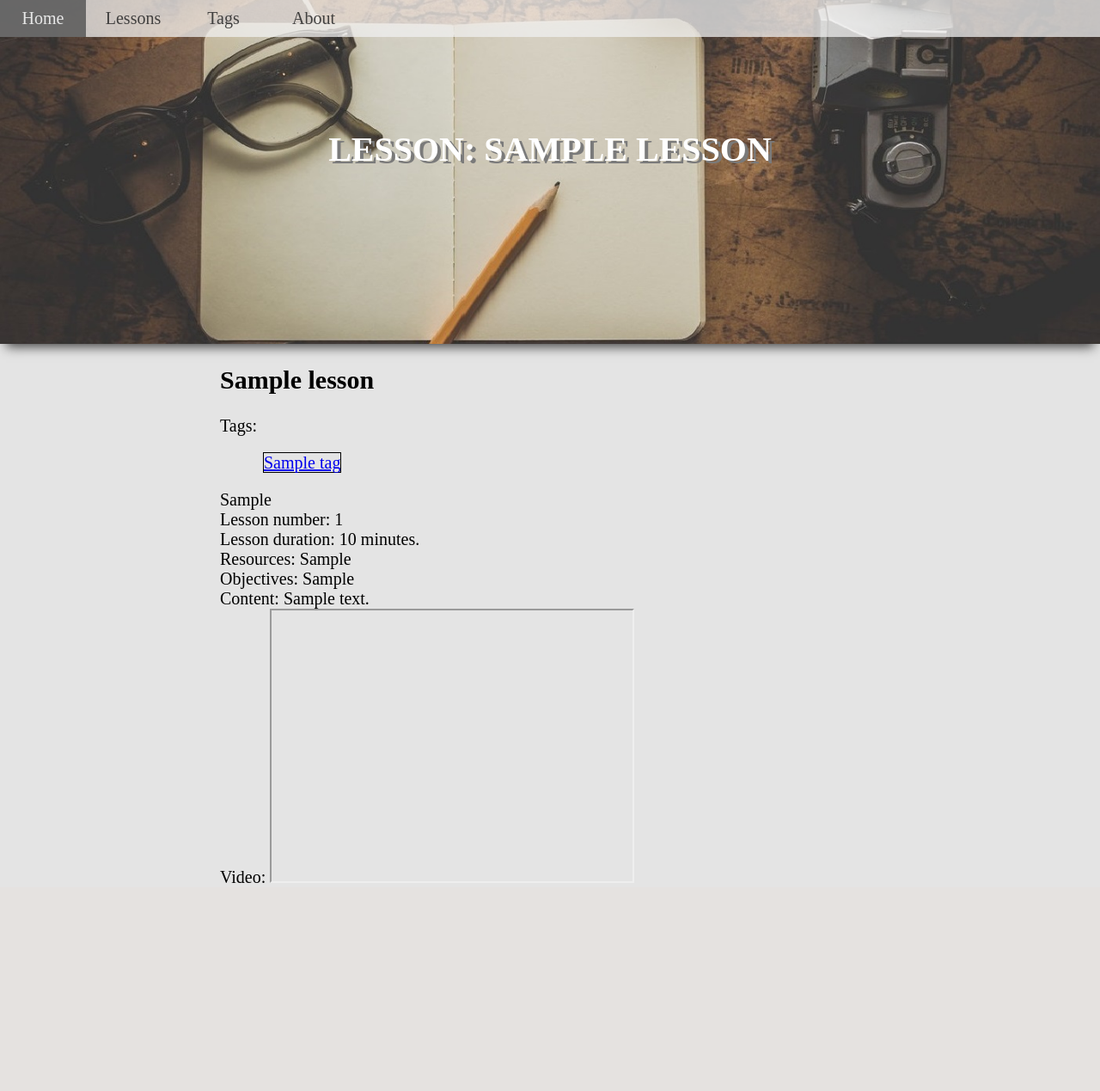
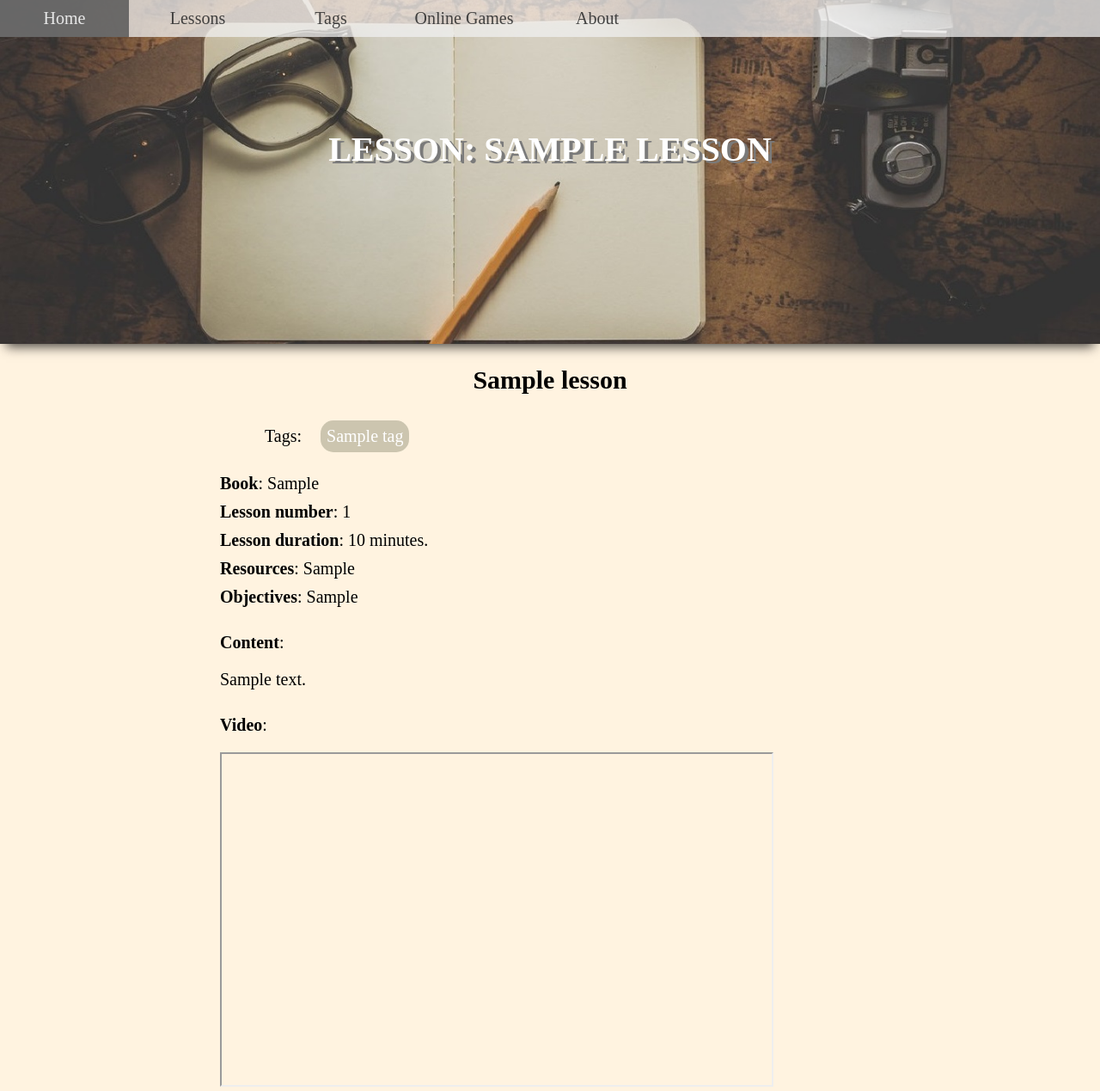
Before and after one commit to denibulkashvili/LessonPlanner, a Django app: page /lesson/1/ in a window 1280 px wide. Shown: the whole page at 86% size. Before the commit the page ends 1027 px from the top, so only its background shows below. Run offline with Django 3.2, Linux system fonts and the light colour scheme; tables that the repository leaves empty hold one stand-in row (values such as "Sample post").

Commit message:
Style lesson detail page

```diff
--- a/lesson_plans/static/css/styles.css
+++ b/lesson_plans/static/css/styles.css
@@ -1,10 +1,20 @@
+:root {
+  --primary: #fff3e0;
+  --primary-light: #ffffff;
+  --primary-dark: #ccc5af;
+  --secondary: #e64a19;
+  --secondary-light: #ff7d47;
+  --secondary-dark: #ac0800;
+}
+
 body {
   margin: 0;
   padding: 0;
   font-size: 20px;
-  background: rgb(228, 228, 228);
+  background: var(--primary);
 }
 
+/* HEADER */
 .header-img {
   background: url("/static/images/background.jpg");
   background-position: center;
@@ -26,6 +36,7 @@ h1 {
   text-shadow: 4px 3px 0 #7A7A7A;
 }
 
+/* NAVIGATION */
 nav {
   position: fixed;
   top: 0;
@@ -41,7 +52,7 @@ nav ul {
 nav ul li {
   text-align: center;
   display: inline-block;
-  width: 100px;
+  width: 150px;
   cursor: pointer;
 }
 nav ul li a {
@@ -55,14 +66,57 @@ nav ul li a:hover {
   color: #f1f1f1ee;
 }
 
+/* CONTAINER */
 .container {
   /* border: 1px solid black; */
   width: 60%;
   margin: 0 auto;
 }
 
-.lesson-tag {
-  display: inline;
-  border: 1px solid black;
+/* LESSON PLAN META */
+.lesson-title {
+  text-align: center;
+}
+ul.lesson-tags {
+  margin: 0;
+  padding: 0;
+  display: flex;
+  flex-direction: row;
+}
+li.lesson-tag-label{
+  display: inline-block;
+  list-style: none;
+  margin: 5px;
+  padding: 7px;
+}
+li.lesson-tag {
+  background: var(--primary-dark);
+  border-radius: 15px;
+}
+.lesson-tag a {
+  text-decoration: none;
+  color: var(--primary-light);
+}
+.lesson-tag:hover {
+  transform: scale(1.1);
+}
+
+/* LESSON PLAN DETAILS FIELDS */
+.lesson-detail-fields {
+  display: grid;
+  grid-auto-columns: 1fr;
+  grid-gap: 10px;
+}
+.lesson-content span {
   margin: 10px;
 }
+
+.lesson-video-iframe {
+  display: inline-block;
+  margin: 0 auto;
+}
+
+/* OTHER PAGES */
+.online-games {
+  margin: 30px;
+}
--- a/lesson_plans/templates/base.html
+++ b/lesson_plans/templates/base.html
@@ -19,6 +19,7 @@
         <li><a href="{% url 'index' %}">Home</a></li>
         <li><a href="{% url 'lesson_list' %}">Lessons</a></li>
         <li><a href="{% url 'tag_list' %}">Tags</a></li>
+        <li><a href="{% url 'online_games' %}">Online Games</a></li>
         <li><a href="{% url 'about' %}">About</a></li>
       </ul>
 
--- a/lesson_plans/templates/lesson_detail.html
+++ b/lesson_plans/templates/lesson_detail.html
@@ -9,41 +9,46 @@
 
 {% block content %}
 
-  <h2>{{ lesson.title }}</h2>
-  <div class="lesson-tags">Tags:
+  <h2 class="lesson-title">{{ lesson.title }}</h2>
+  <div class="lesson-tags">
+
     <ul>
+      <li class="lesson-tag-label">Tags:</li>
     {% for tag in tags %}
-      <li class="lesson-tag"> <a href="{% url 'tag_detail' tag.slug %}">{{ tag.name }}</a></li>
+      <li class="lesson-tag lesson-tag-label"> <a href="{% url 'tag_detail' tag.slug %}">{{ tag.name }}</a></li>
     {% empty %}
       No tags.
     {% endfor %}
     </ul>
   </div>
-  <div class="book">{{ lesson.book }}</div>
+  <div class="lesson-detail-fields">
+      <div class="book"><b>Book</b>: {{ lesson.book }}</div>
       <div class="lesson-number">
-    Lesson number: {{ lesson.lesson_number }}
+        <b>Lesson number</b>: {{ lesson.lesson_number }}
       </div>
       <div class="lesson-duration">
-    Lesson duration: {{ lesson.lesson_duration }} minutes.
+        <b>Lesson duration</b>: {{ lesson.lesson_duration }} minutes.
       </div>
       <div class="lesson-resources">
-      Resources: {{ lesson.resources }}
+          <b>Resources</b>: {{ lesson.resources }}
       </div>
       <div class="lesson-objectives">
-      Objectives: {{ lesson.lesson_objectives }}
+          <b>Objectives</b>: {{ lesson.lesson_objectives }}
       </div>
       <div class="lesson-content">
-      Content: {{ lesson.content }}
+        <p><b>Content</b>:</p> {{ lesson.content }}
       </div>
       <div class="lesson-video">
-    Video:
+        <p><b>Video</b>:</p>
         {% if lesson.video_link %}
-      <iframe width="420"
-              height="315"
-              src="{{ lesson.video_link }}">
+          <iframe width="640"
+                  height="385"
+                  src="{{ lesson.video_link }}"
+                  class="lesson-video-iframe">
           </iframe>
         {% else %}
           No video for this lesson.
         {% endif %}
       </div>
+  </div>
 {% endblock %}
```
Lines whose indentation alone changed are shown as unchanged.
